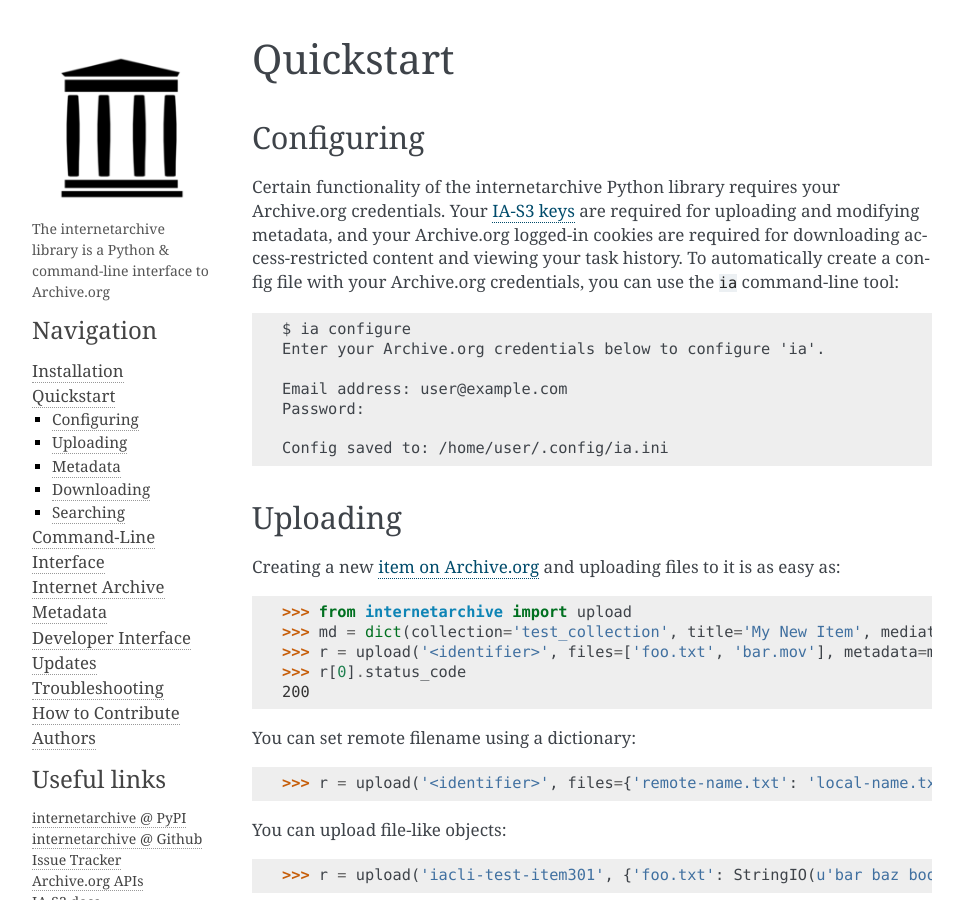
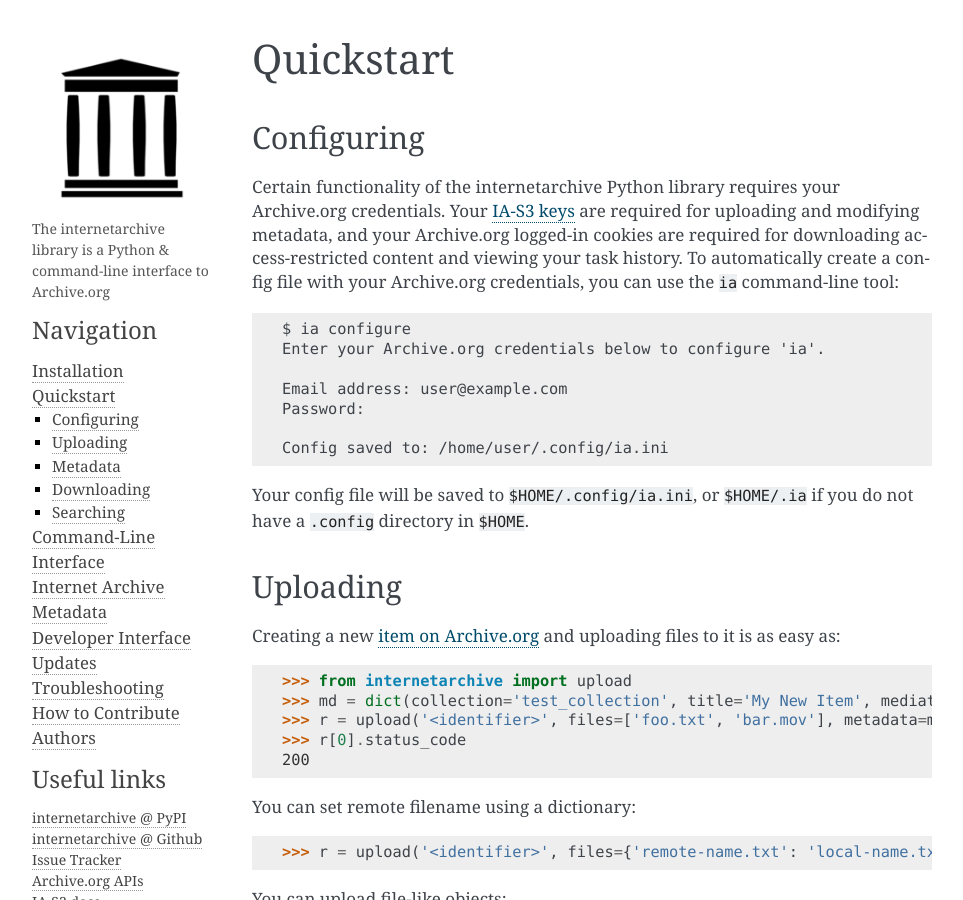
Before and after one commit to jjjake/internetarchive, a Sphinx documentation site: the page built from docs/source/quickstart.rst, in a window 1280 px wide and 900 px high. Shown: the whole window, without its empty margins (148-1111 px from the left). Built offline with Sphinx 7.4.7, drawn with Linux system fonts in a browser that asks for light colours.

Commit message:
Added more details about where config is saved to QuickStart. Fixes #138.

```diff
--- a/docs/source/quickstart.rst
+++ b/docs/source/quickstart.rst
@@ -18,6 +18,8 @@
     Password:
 
     Config saved to: /home/user/.config/ia.ini
+
+Your config file will be saved to ``$HOME/.config/ia.ini``, or ``$HOME/.ia`` if you do not have a ``.config`` directory in ``$HOME``.
 
 
 Uploading
```
